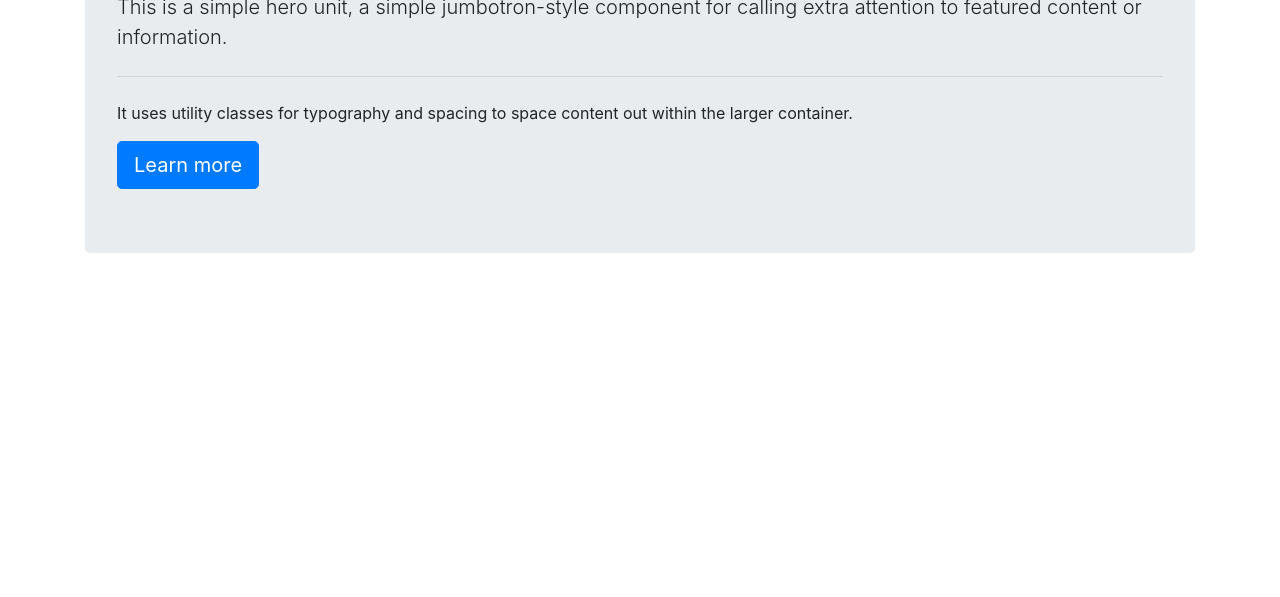
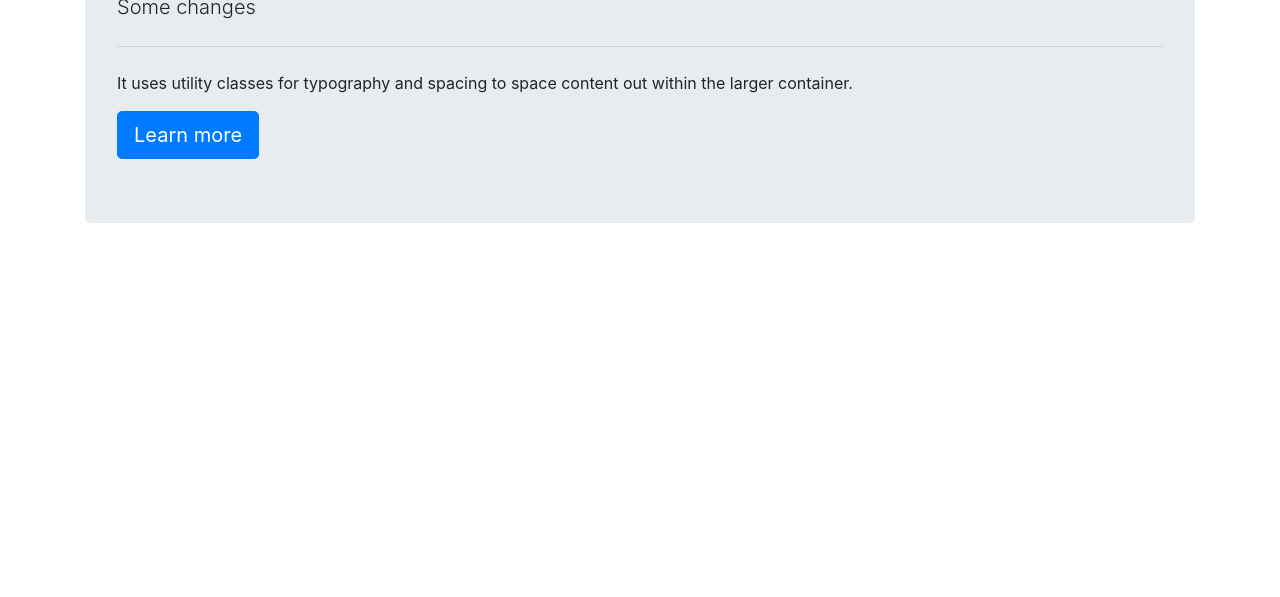
Before and after one commit to lhassard/lhassard.github.io, a plain HTML site: page gallery.html in a window 1280 px wide. Shown: the part 203-800 px from the top of the page. Drawn offline with nearby package versions, Linux system fonts and the light colour scheme.

Commit message:
Text chane for gallery

```diff
--- a/gallery.html
+++ b/gallery.html
@@ -37,7 +37,7 @@
 
 <div class="jumbotron">
   <h1 class="display-4">Gallery Page</h1>
-  <p class="lead">This is a simple hero unit, a simple jumbotron-style component for calling extra attention to featured content or information.</p>
+  <p class="lead">Some changes</p>
   <hr class="my-4">
   <p>It uses utility classes for typography and spacing to space content out within the larger container.</p>
   <a class="btn btn-primary btn-lg" href="#" role="button">Learn more</a>
```
